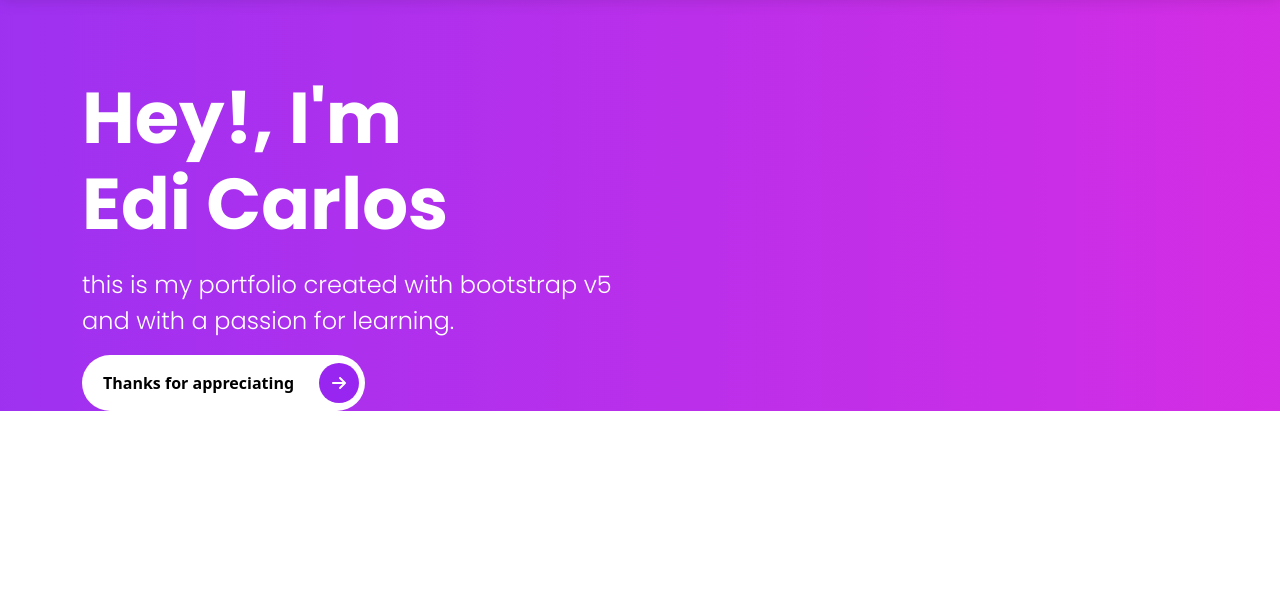
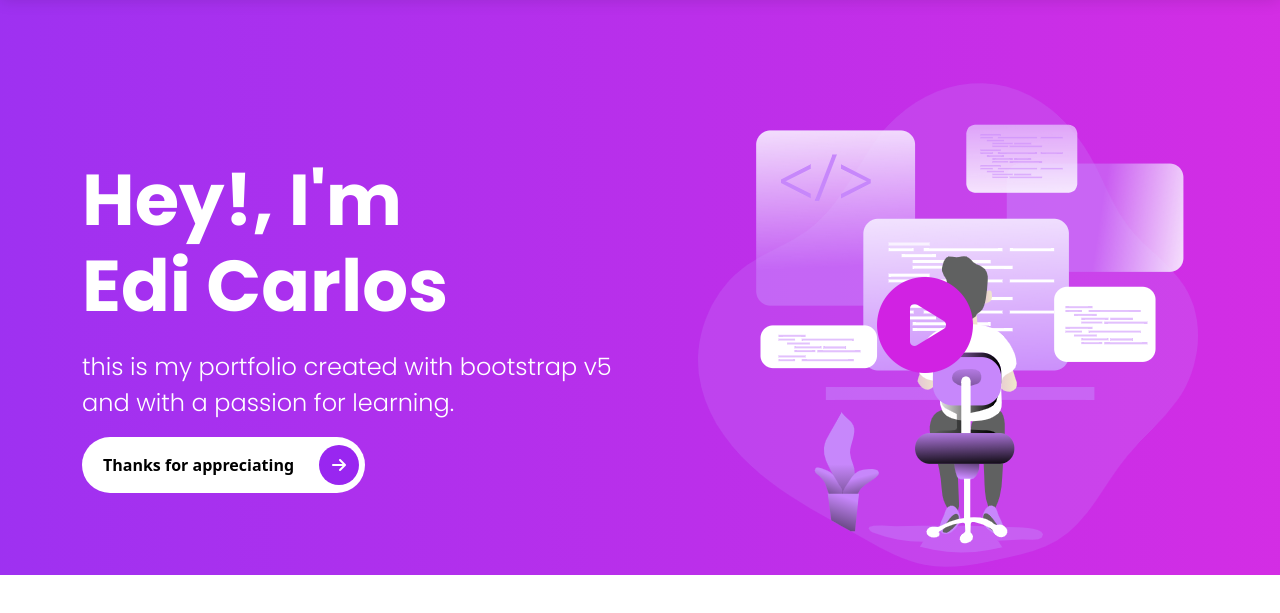
Before and after one commit to ediCarlosSilva/bootstrap, a website: page index.html in a window 1280 px wide. Shown: the part 85-698 px from the top of the page. Drawn offline with Linux system fonts and the light colour scheme.

Commit message:
position absolute in play button

```diff
--- a/index.html
+++ b/index.html
@@ -54,6 +54,7 @@
   <section id="home" class="intro-section">
     <div class="container">
       <div class="row align-items-center text-white">
+        <!-- start the content for the intro -->
         <div class="col-md-6 intros">
           <h1 class="display-2">
             <span class="display-2--intro">Hey!, I'm <br>Edi Carlos</span>
@@ -67,7 +68,17 @@
             </span>
           </button>
         </div>
-        <div class="col-md-6 intros"></div>
+        <!-- Start the content for the video -->
+        <div class="col-md-6 intros text-end">
+          <div class="video-box">
+            <img src="./images/arts/intro-section-illustration.png" alt="Video illustration" class="img-fluid">
+            <a href="#" class="position-absolute top-50 start-50 translate-middle">
+              <span>
+                <i class="fas fa-play-circle"></i>
+              </span>
+            </a>
+          </div>
+        </div>
       </div>
     </div>
   </section>
--- a/scss/components/_mixins.scss
+++ b/scss/components/_mixins.scss
@@ -8,3 +8,11 @@
     rgba($secondary, 0.95)
   );
 }
+
+// ABSOLUTE CENTER
+@mixin absoluteCenter {
+  position: absolute;
+  top: 50%;
+  left: 50%;
+  transform: translate(-50%, -50%);
+}
--- a/scss/sections/_intro-section.scss
+++ b/scss/sections/_intro-section.scss
@@ -7,3 +7,19 @@
   width: 100%;
   height: 100%;
 }
+
+.intros {
+  .video-box {
+    position: relative;
+
+    a {
+      // @include absoluteCenter;
+      span {
+        i {
+          font-size: 6rem;
+          color: $secondary;
+        }
+      }
+    }
+  }
+}
```
Also changed, not shown: note.md (+9 -0 lines), assets/css/style.css, images/arts/intro-section-illustration.png (added), 1 other file.
